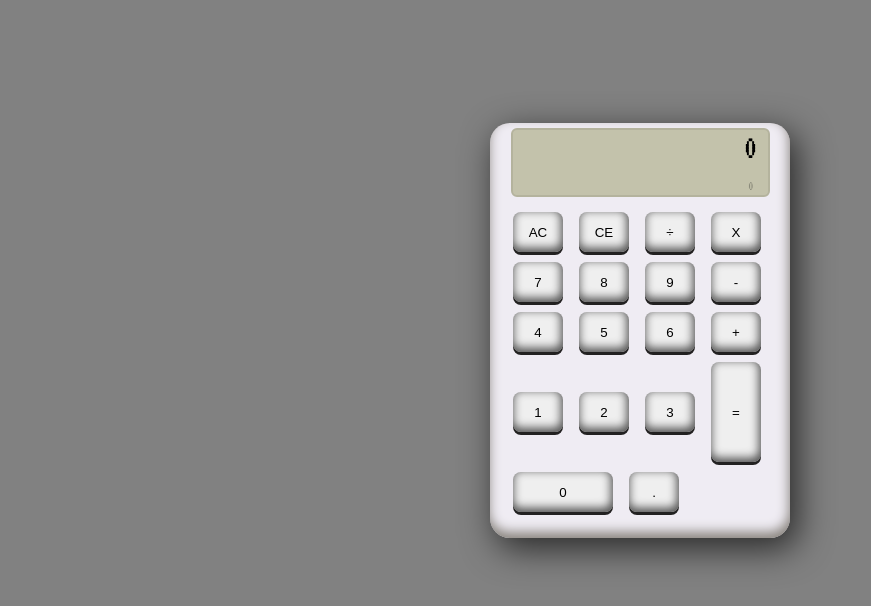
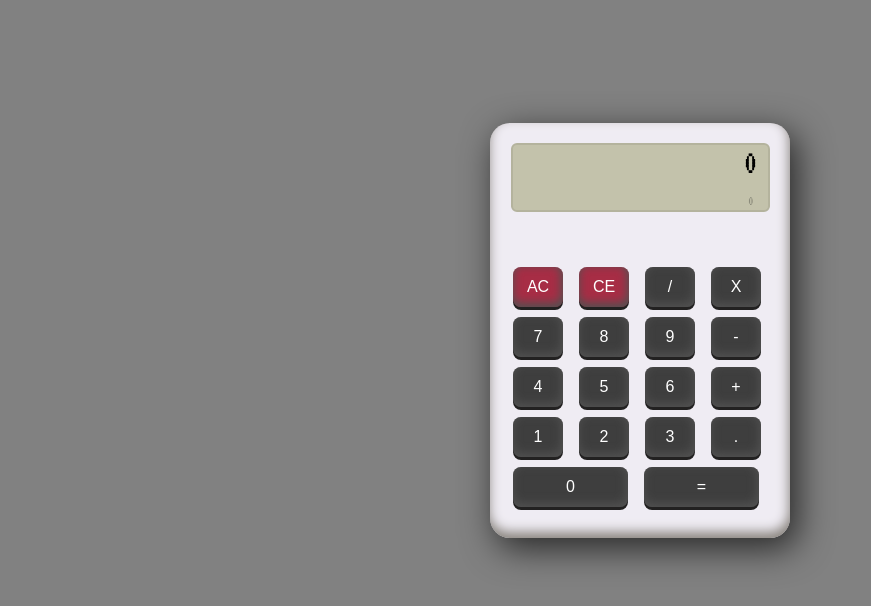
Before and after one commit to jdesbois/javascript-calculator, a plain HTML site: page index.html in a window 1280 px wide. Shown: the part 48-654 px from the top of the page, without its empty margins (0-871 px from the left). Drawn offline with Linux system fonts and the light colour scheme.

Commit message:
updated UI and UX

```diff
--- a/index.css
+++ b/index.css
@@ -15,7 +15,7 @@ body {
 #lcd {
   width: 85%;
   height: 65px;
-  margin: 0 auto;
+  margin: 15px auto;
   font-family: VT323;
   border: 2px solid #b4b39d;
   border-radius: 6px;
@@ -33,7 +33,6 @@ body {
   font-size: 14px;
 }
 
-
 #buttons button {
   width: 50px;
   height: 40px;
@@ -42,24 +41,32 @@ body {
   border-radius: 8px;
   border: none;
   box-shadow: 0px 3px 0px 0px #222121, inset -1px -3px 10px 1px #515151;
+  color: #fff;
+  background-color: #3E3E3E;
+  font-size: 16px;
+}
+#buttons button:focus {
+  outline: none;
+}
 
-}
 #buttons {
   height: auto;
-  margin-top: 15px;
+  margin-top: 40px;
   margin-left: 15px;
   width: 280px;
-  font-size: 16px;
   font-weight: bold;
   display:inline-block;
-  color: #fff;
 }
 #equalsButton {
-  height: 100px !important;
+  width: 115px !important;
 }
 #zeroButton {
-  width: 100px !important;
+  width: 115px !important;
 }
-.invisible {
-  display: none;
+
+#allClear {
+  background-color: #A72D45 !important;
 }
+#clearEntry {
+  background-color: #A72D45 !important;
+}
--- a/index.html
+++ b/index.html
@@ -18,7 +18,7 @@
 
       <button id="allClear" value="AC">AC</button>
       <button id="clearEntry">CE</button>
-      <button value="/">&divide;</button>
+      <button value="/">/</button>
       <button value="*">X</button>
 
       <button value="7">7</button>
@@ -34,11 +34,11 @@
       <button value="1">1</button>
       <button value="2">2</button>
       <button value="3">3</button>
-      <button class="invisible" value="3"></button>
-      <button id="equalsButton" value="=">=</button>
+      <button value=".">.</button>
+
 
       <button id="zeroButton" value="0">0</button>
-      <button value=".">.</button>
+      <button id="equalsButton" value="=">=</button>
 
     </div> <!-- close buttons -->
   </div> <!-- close calculator -->
--- a/index.js
+++ b/index.js
@@ -37,9 +37,9 @@ for (var i=0; i<buttons.length; i++) {
     }
     //IF not number stops adding to entry else adds to entry
     if (!(Number.isInteger(Number(this.value)))) {
-        entry = this.value;
+        entry = "";
         log += this.value;
-        input.innerHTML = entry;
+        // input.innerHTML = entry; NO LONGER NEEDED.
         sumHistory.innerHTML = log;
     } else {
         entry += this.value;
```
